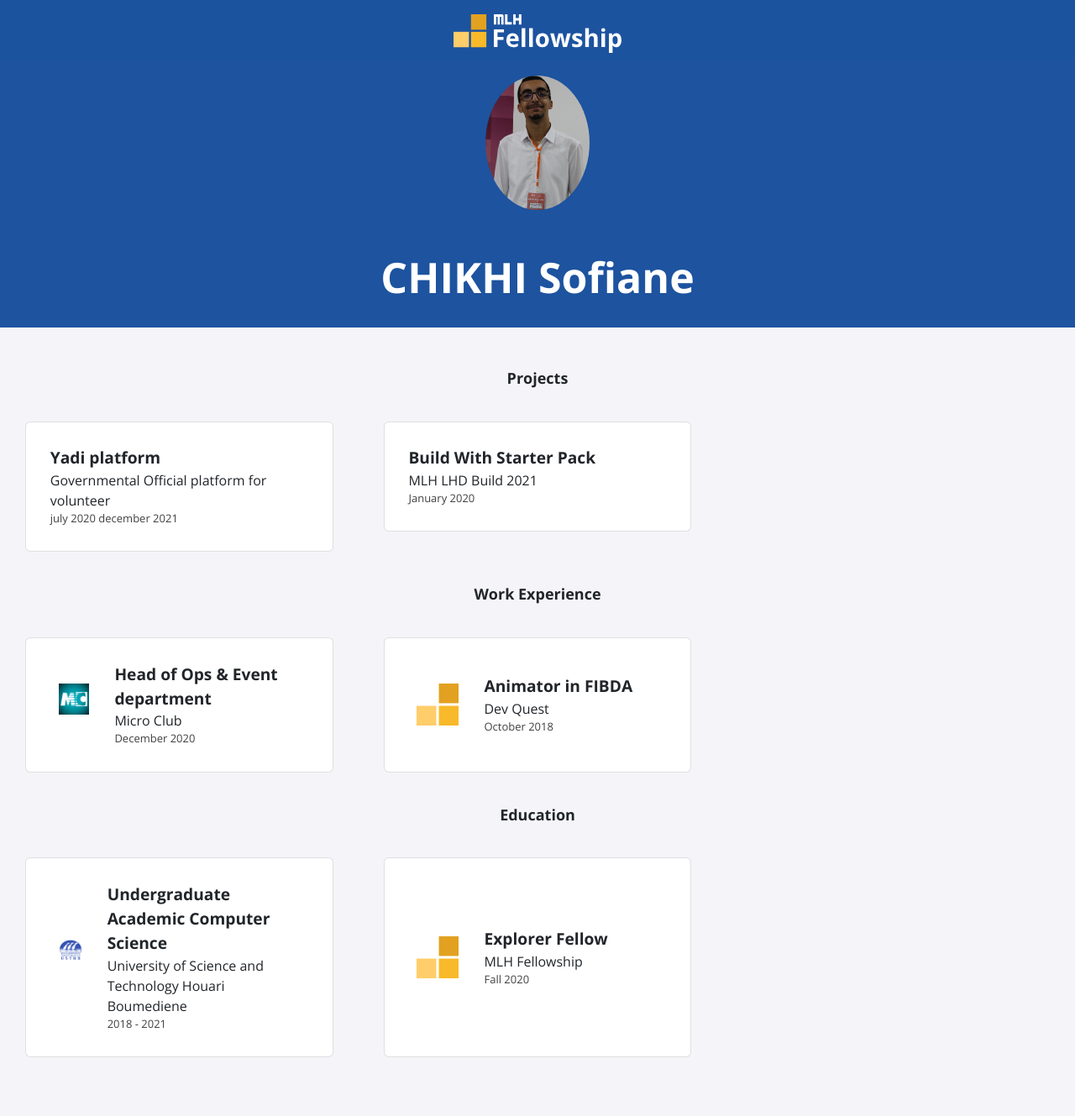
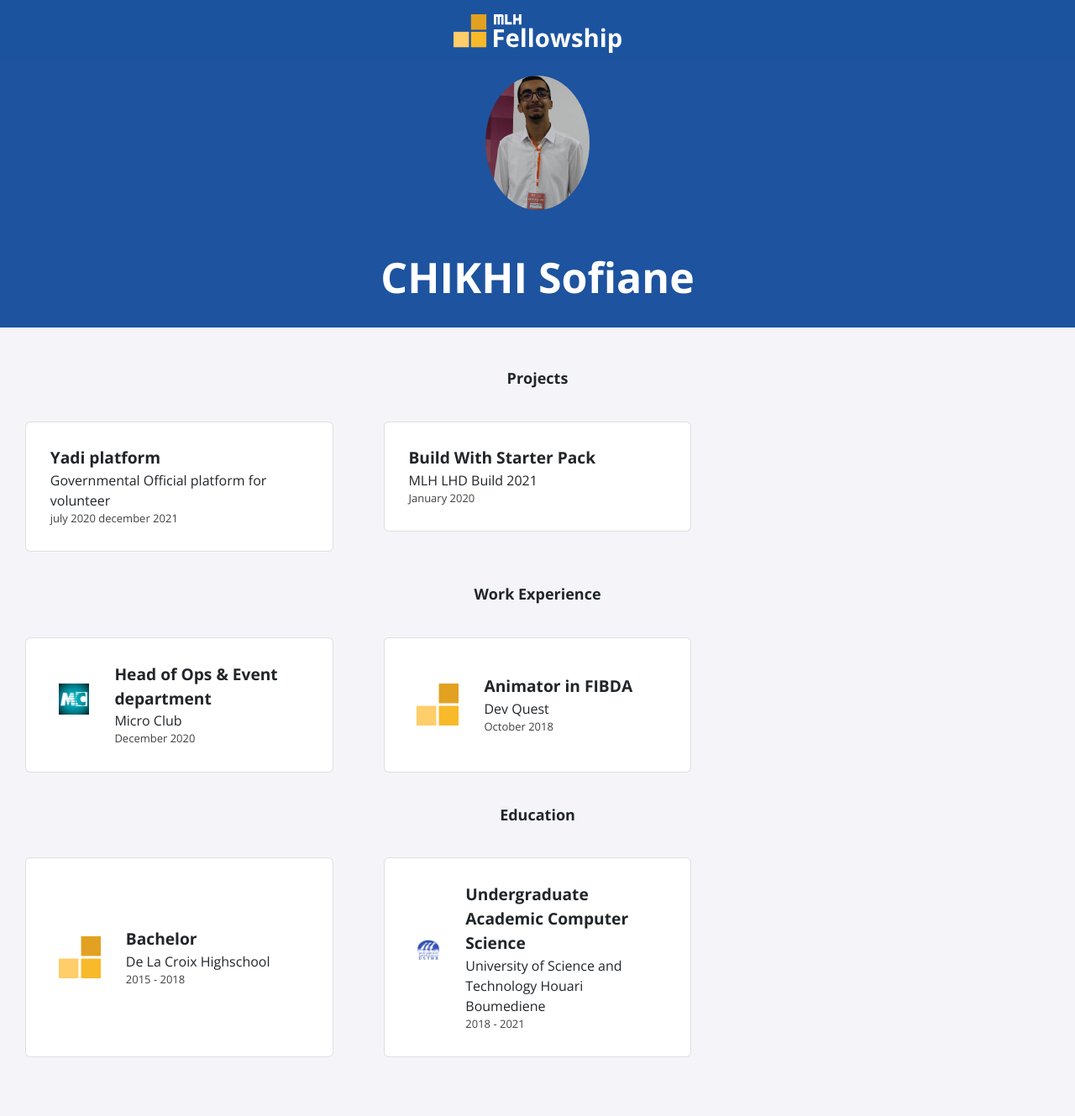
Before and after one commit to Jensderpro/Jensderpro.github.io, a Jekyll site: the page built from index.html, in a window 1280 px wide. Shown: the whole page at 84% size. Built offline with Jekyll 4.4.1, drawn with Linux system fonts in a browser that asks for light colours; nearby versions of some CDN libraries.

Commit message:
Last Change

```diff
--- a/_data/education.yml
+++ b/_data/education.yml
@@ -1,9 +1,9 @@
+- course: Bachelor
+  institute: De La Croix Highschool
+  dates: 2015 - 2018
+  logo: fellowship.svg
+
 - course: Undergraduate Academic Computer Science
   institute: University of Science and Technology Houari Boumediene
   dates: 2018 - 2021
   logo: télécharger.png
-
-- course: Explorer Fellow
-  institute: MLH Fellowship
-  dates: Fall 2020
-  logo: fellowship.svg
```
